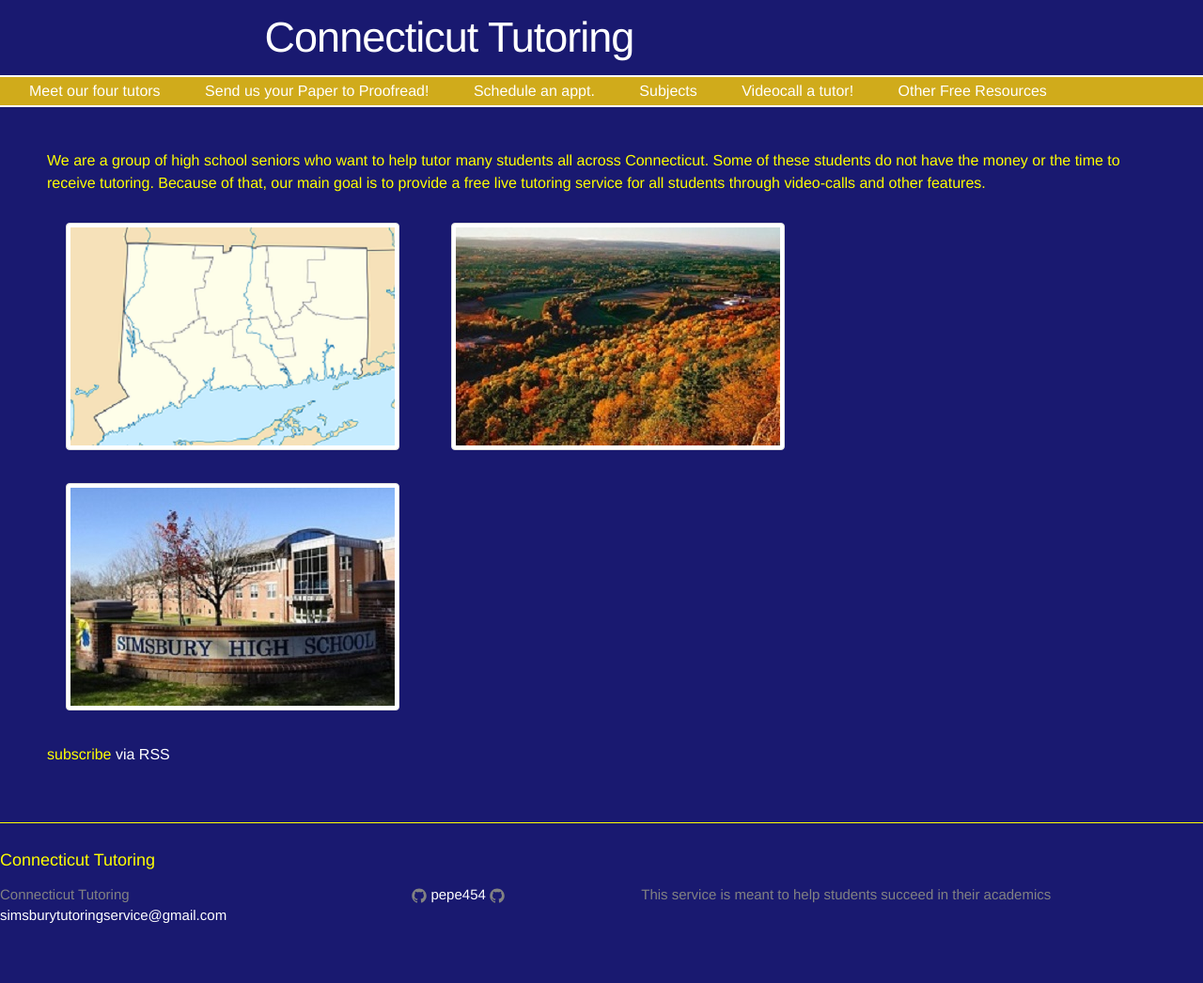
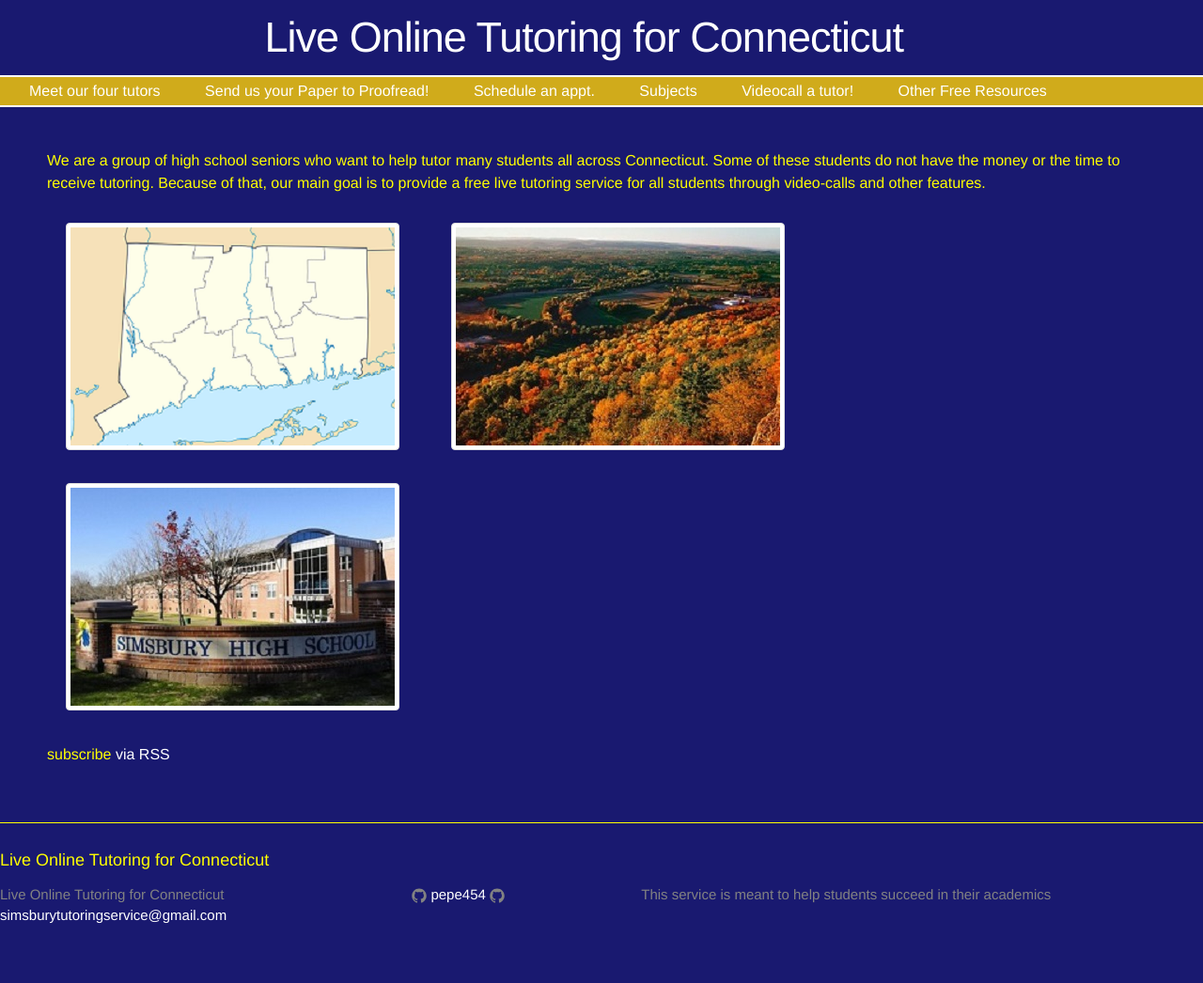
Before and after one commit to pepe454/pepe454.github.io, a Jekyll site: the page built from index.html, in a window 1280 px wide. Shown: the whole page at 94% size. Built offline with Jekyll 4.4.1, drawn with Linux system fonts in a browser that asks for light colours; the list of posts is cut into pages by our own code.

Commit message:
Update _config.yml

```diff
--- a/_config.yml
+++ b/_config.yml
@@ -6,7 +6,7 @@
 # 'jekyll serve'. If you change this file, please restart the server process.
 
 # Site settings
-title: Connecticut Tutoring
+title: Live Online Tutoring for Connecticut
 email: simsburytutoringservice@gmail.com
 description: > # this means to ignore newlines until "baseurl:"
   This service is meant to help students succeed in their academics
```
